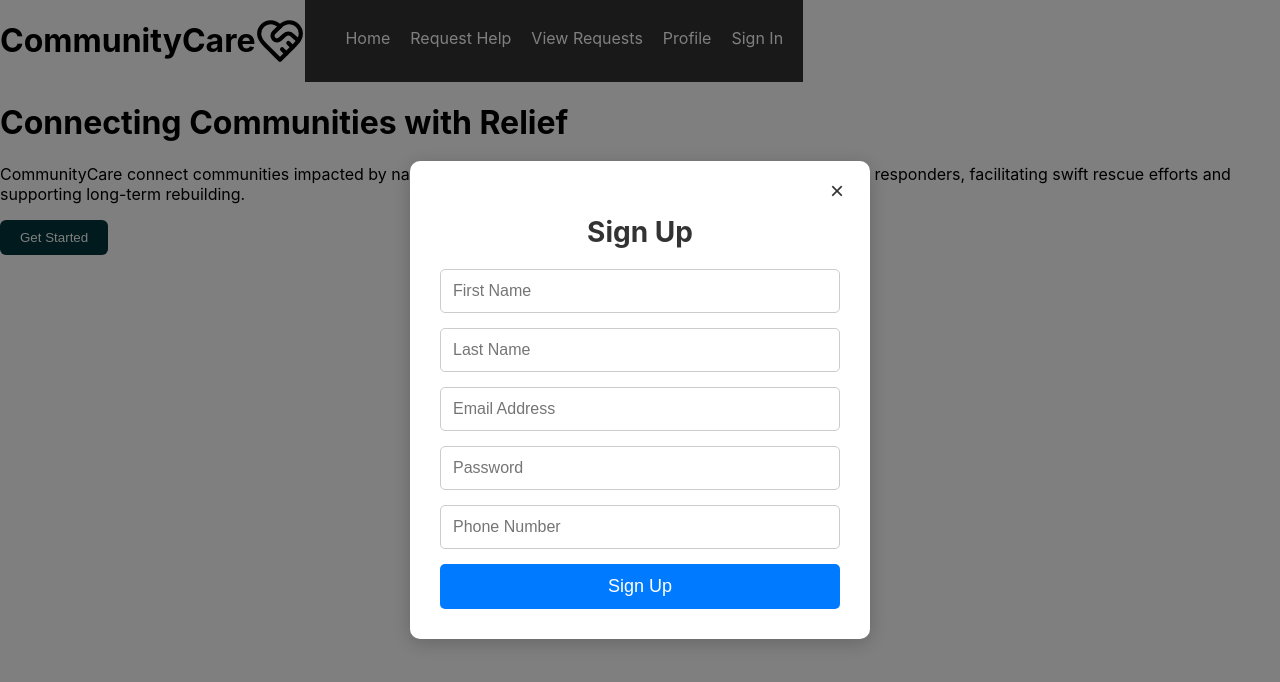
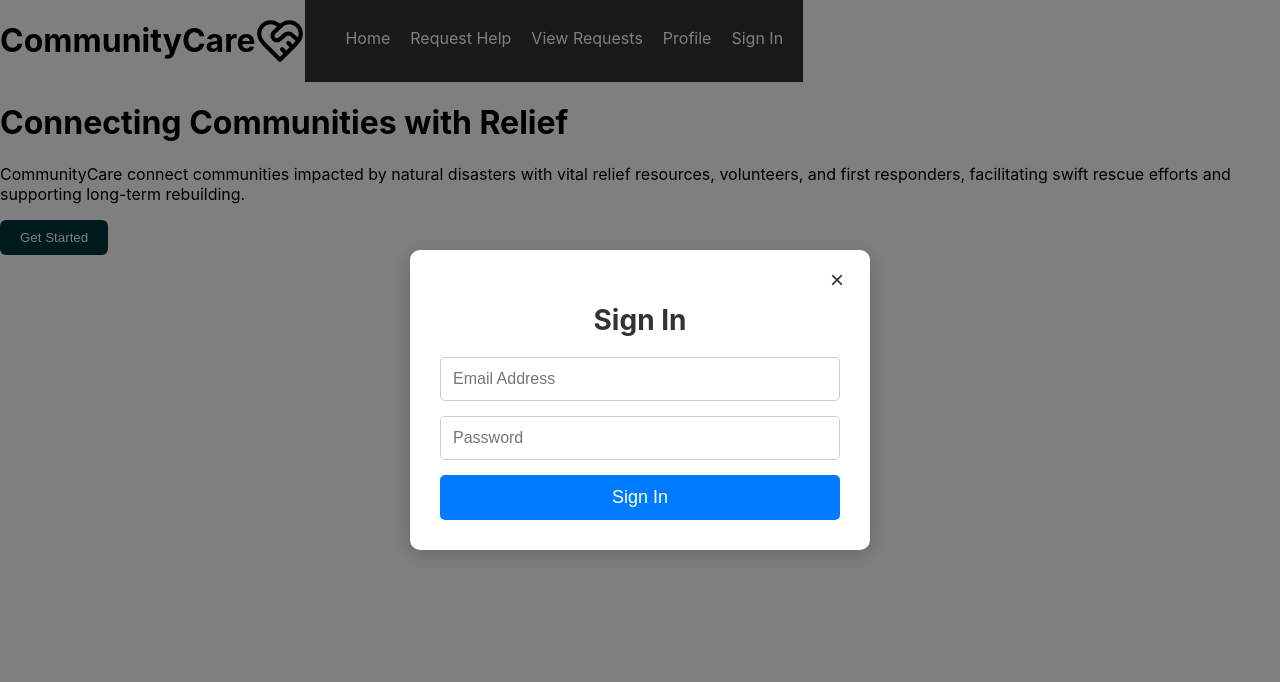
Before and after one commit to Brilynd/CommunityCare, a React (Create React App) app in the folder communitycare_frontend/: page / in a window 1280 px wide. Both pictures are taken after a click on the element "Sign In". Shown: the top 682 px of the page. Built offline with nearby package versions, Linux system fonts and the light colour scheme.

Commit message:
updated to include onclick sign in to work

```diff
--- a/communitycare_frontend/src/App.js
+++ b/communitycare_frontend/src/App.js
@@ -5,15 +5,10 @@ import Navbar from './components/Navbar';
 import Home from './components/Home';
 
 function App() {
-  const [signUpPopup, setSignUpPopup] = useState(false);
-  const toggleSignUpPopup = () => {
-    setSignUpPopup(!signUpPopup)
-  }
   return (
     <Router>
-      <Navbar signUpPopup={signUpPopup} toggleSignUpPopup={toggleSignUpPopup}/>
       <Routes>
-        <Route path="/" element={<Home signUpPopup={signUpPopup} setSignIn={setSignUpPopup}/>} />
+        <Route path="/" element={<Home/>} />
       </Routes>
     </Router>
   );
--- a/communitycare_frontend/src/components/Home.jsx
+++ b/communitycare_frontend/src/components/Home.jsx
@@ -1,16 +1,24 @@
 import "./Home.css"
 import JumboTron from "./JumboTron"
 import SignupPopup from "./SignUp"
-const Home = ({signUpPopup,setSignIn}) =>{
-
+import SignIn from "./SignIn"
+import Navbar from "./Navbar"
+import {useState} from "react"
+const Home = () =>{
+const [signUpPopup, setSignUp] = useState(false)
+const [signInPopup, setSignIn] = useState(false)
 const toggleSignInPopup = () => {
-    setSignIn(!signUpPopup)
+    setSignIn(!signInPopup)
 }
-
+const toggleSignUpPopup = () => {
+    setSignUp(!signUpPopup)
+}
 return(
     <div>
+        <Navbar toggleSignUpPopup={toggleSignUpPopup} toggleSignInPopup={toggleSignInPopup}/>
         <JumboTron toggleSignIn={toggleSignInPopup}/>
-        {signUpPopup && <SignupPopup signUpPopup={signUpPopup}/>}
+        {signUpPopup && <SignupPopup toggleSignUpPopup={toggleSignUpPopup}/>}
+        {signInPopup && <SignIn toggleSignInPopup={toggleSignInPopup}/>}
     </div>
 )
 }
--- a/communitycare_frontend/src/components/Navbar.jsx
+++ b/communitycare_frontend/src/components/Navbar.jsx
@@ -5,7 +5,7 @@ import {HeartHandshake,CircleX,Menu} from 'lucide-react'
 
 import './Navbar.css'; // Import the CSS file
 
-const Navbar = ({toggleSignUpPopup}) => {
+const Navbar = ({toggleSignUpPopup,toggleSignInPopup}) => {
   const [isMobileMenuOpen, setIsMobileMenuOpen] = useState(false);
   const [isLoggedIn, setIsLoggedIn] = useState(false);
 
@@ -38,10 +38,10 @@ const Navbar = ({toggleSignUpPopup}) => {
           Profile
         </Link>
         {isLoggedIn ? (
-          <p className="link nav-link" onClick={()=>toggleSignUpPopup()}>
+          <p className="link nav-link" onClick={toggleSignUpPopup}>
             Sign Out
           </p>
-        ) : <p className="link nav-link" onClick={()=>toggleSignUpPopup()}>
+        ) : <p className="link nav-link" onClick={()=>toggleSignInPopup()}>
         Sign In
       </p>}
 
--- a/communitycare_frontend/src/components/SignIn.jsx
+++ b/communitycare_frontend/src/components/SignIn.jsx
@@ -1,14 +1,11 @@
 import React, { useState } from "react";
 import "./SignIn.css";
 
-const SignIn = () => {
-  const [showPopup, setShowPopup] = useState(true);
+const SignIn = ({signInPopup,toggleSignInPopup}) => {
   const [password, setPassword] = useState("");
   const [passwordError, setPasswordError] = useState("");
 
-  const closePopup = () => {
-    setShowPopup(false);
-  };
+
 
   const validatePassword = (password) => {
     const minLength = 8;
@@ -37,10 +34,9 @@ const SignIn = () => {
 
   return (
     <>
-      {showPopup && (
         <div className="popup-overlay">
           <div className="popup-container">
-            <button className="close-btn" onClick={closePopup}>
+            <button className="close-btn" onClick={toggleSignInPopup}>
               &times;
             </button>
             <h2>Sign In</h2>
@@ -62,7 +58,6 @@ const SignIn = () => {
             </form>
           </div>
         </div>
-      )}
     </>
   );
 };
--- a/communitycare_frontend/src/components/SignUp.jsx
+++ b/communitycare_frontend/src/components/SignUp.jsx
@@ -1,14 +1,10 @@
 import React, { useState } from "react";
 import "./SignUp.css";
 
-const SignupPopup = () => {
-  const [showPopup, setShowPopup] = useState(true);
+const SignupPopup = ({toggleSignUpPopup}) => {
   const [password, setPassword] = useState("");
   const [passwordError, setPasswordError] = useState("");
 
-  const closePopup = () => {
-    setShowPopup(false);
-  };
 
   const validatePassword = (password) => {
     const capitalLetter = /[A-Z]/;
@@ -50,10 +46,9 @@ const SignupPopup = () => {
 
   return (
     <>
-      {showPopup && (
         <div className="popup-overlay">
           <div className="popup-container">
-            <button className="close-btn" onClick={closePopup}>
+            <button className="close-btn" onClick={toggleSignUpPopup}>
               &times;
             </button>
             <h2>Sign Up</h2>
@@ -78,7 +73,6 @@ const SignupPopup = () => {
             </form>
           </div>
         </div>
-      )}
     </>
   );
 };
```
